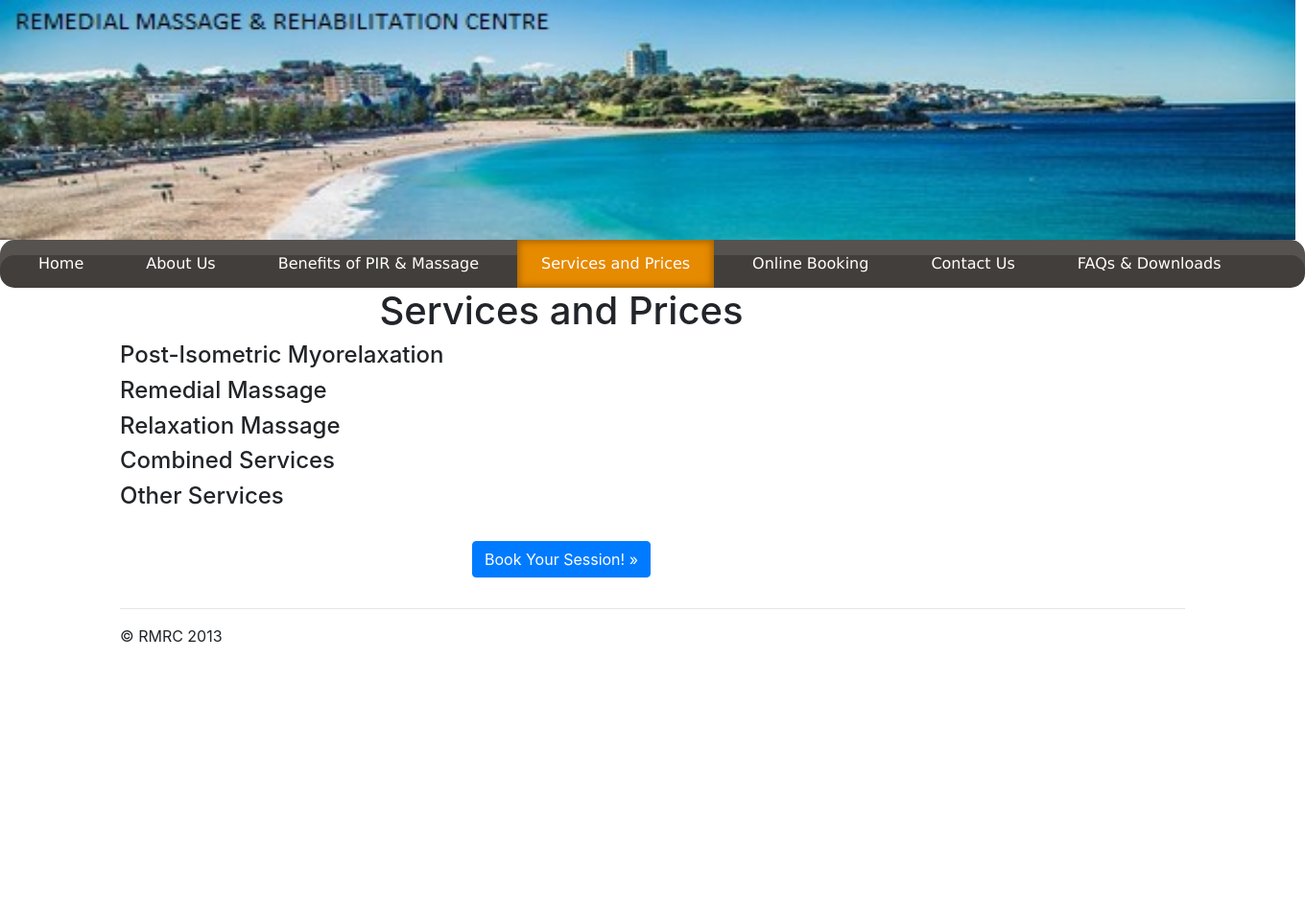
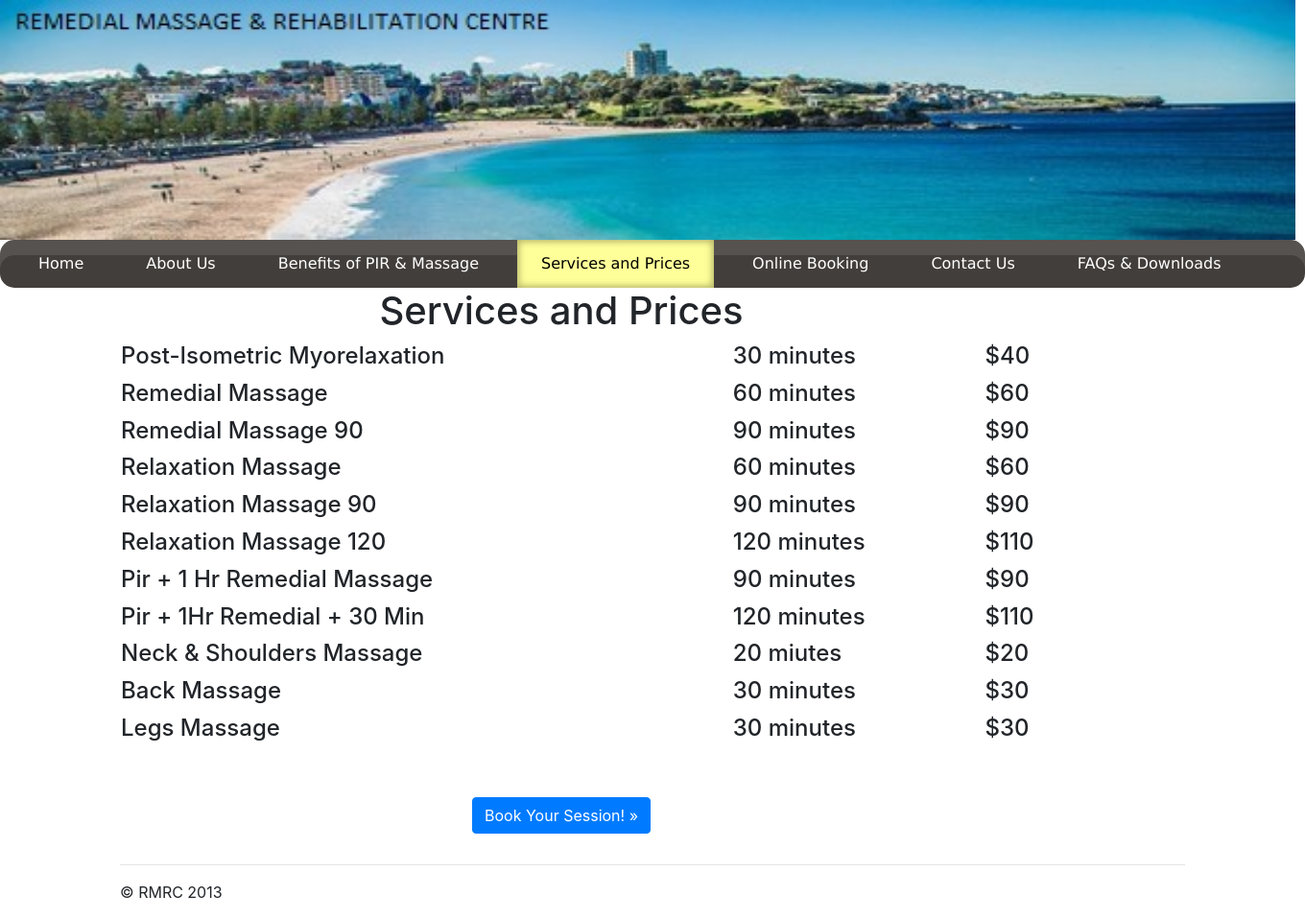
Before and after one commit to nickpunch13/rmrc6, a PHP site: page /services.html in a window 1360 px wide. Shown: the whole page at 96% size. Before the commit the page ends 669 px from the top, so only its background shows below. Run offline with PHP 8.4, Linux system fonts and the light colour scheme; some libraries are stand-ins or nearby versions.

Commit message:
different menu color and Services page populated

```diff
--- a/services.html
+++ b/services.html
@@ -59,11 +59,20 @@
 
         <div class="col-lg-10">
             <h1 align="center">Services and Prices</h1>
-			<h4>Post-Isometric Myorelaxation</h4>
-			<h4>Remedial Massage</h4>
-			<h4>Relaxation Massage</h4>
-			<h4>Combined Services</h4>
-			<h4>Other Services</h4>
+			<table border='0' width='1000'>
+			<tr><td><h4>Post-Isometric Myorelaxation</h4></td><td><h4>30 minutes</h4></td><td><h4>$40</h4></td></tr>
+			<tr><td><h4>Remedial Massage</h4></td><td><h4>60 minutes</h4></td><td><h4>$60</h4></td></tr>
+			<tr><td><h4>Remedial Massage 90</h4></td><td><h4>90 minutes</h4></td><td><h4>$90</h4></td></tr>
+			<tr><td><h4>Relaxation Massage</h4></td><td><h4>60 minutes</h4></td><td><h4>$60</h4></td></tr>
+			<tr><td><h4>Relaxation Massage 90</h4></td><td><h4>90 minutes</h4></td><td><h4>$90</h4></td></tr>
+			<tr><td><h4>Relaxation Massage 120</h4></td><td><h4>120 minutes</h4></td><td><h4>$110</h4></td></tr>
+			<tr><td><h4>Pir + 1 Hr Remedial Massage</h4></td><td><h4>90 minutes</h4></td><td><h4>$90</h4></td></tr>
+			<tr><td><h4>Pir + 1Hr Remedial + 30 Min</h4></td><td><h4>120 minutes</h4></td><td><h4>$110</h4></td></tr>
+			<tr><td><h4>Neck & Shoulders Massage</h4></td><td><h4>20 miutes</h4></td><td><h4>$20</h4></td></tr>
+			<tr><td><h4>Back Massage</h4></td><td><h4>30 minutes</h4></td><td><h4>$30</h4></td></tr>
+			<tr><td><h4>Legs Massage</h4></td><td><h4>30 minutes</h4></td><td><h4>$30</h4></td></tr>
+			</table>
+			</br>
 			</br>
 			<p align="center"><a class="btn btn-primary" href="http://tompit.appointy.com">Book Your Session! &raquo;</a></p>
 
--- a/styles.css
+++ b/styles.css
@@ -44,14 +44,14 @@
   box-shadow: inset 0px 0px 7px 2px rgba(0, 0, 0, 0.3);
 }
 #cssmenu ul li:hover a {
-  background: #E68A00;
-  color: #FFFFFF;
+  background: #FFFF99;
+  color: #fff;
   text-decoration: none;
 }
 #cssmenu > ul > li.active > a,
 #cssmenu > ul > li > a.active  {
-	background: #E68A00;
-	color: #fff;
+	background: #FFFF99;
+	color: #000;
 	text-decoration: none;
   -webkit-box-shadow: inset 0px 0px 7px 2px rgba(0, 0, 0, 0.3);
   -moz-box-shadow: inset 0px 0px 7px 2px rgba(0, 0, 0, 0.3);
@@ -95,9 +95,9 @@
 #cssmenu li ul a:hover,
 #cssmenu li ul li:hover a {
   border: 0px;
-  color: #FFFFFF;
+  color: #000;
   text-decoration: none;
-  background: #E68A00;
+  background: #FFFF99;
   -webkit-box-shadow: inset 0px 0px 7px 2px rgba(0, 0, 0, 0.3);
   -moz-box-shadow: inset 0px 0px 7px 2px rgba(0, 0, 0, 0.3);
   box-shadow: inset 0px 0px 7px 2px rgba(0, 0, 0, 0.3);
```
